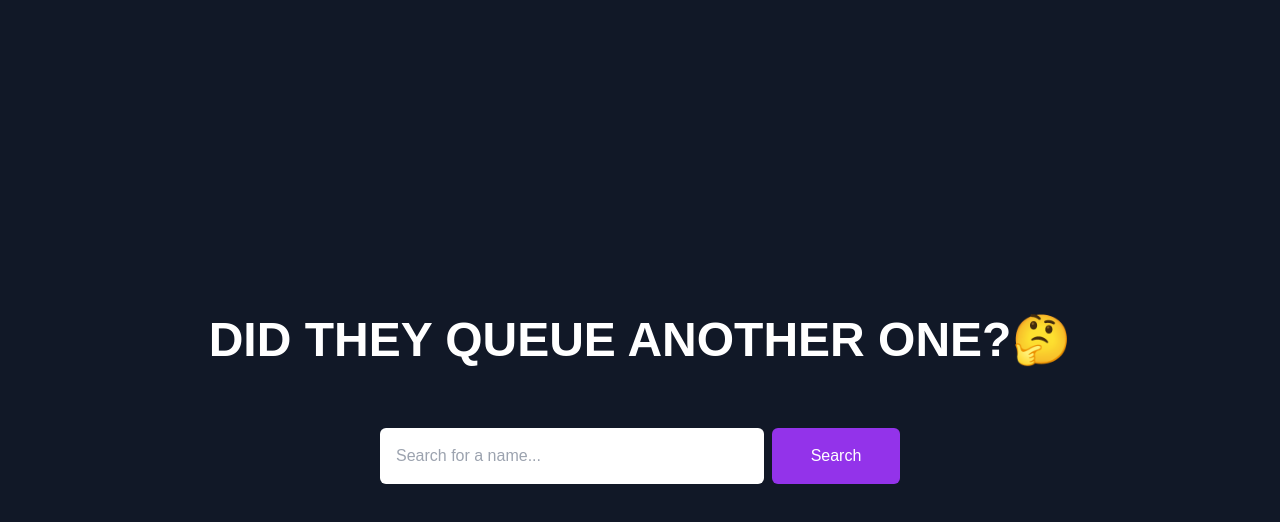
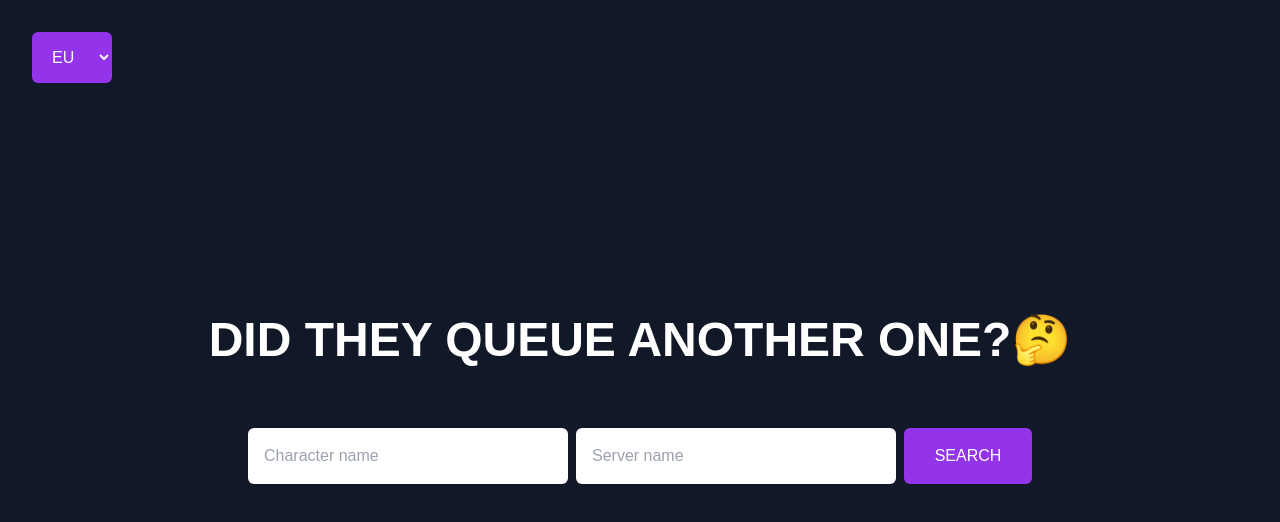
Before and after one commit to JohannesHa98/dtqao, a Next.js app: page / in a window 1280 px wide. Shown: the top 522 px of the page. Built offline with nearby package versions, Linux system fonts and the light colour scheme.

Commit message:
Add region and server search

```diff
--- a/src/app/page.js
+++ b/src/app/page.js
@@ -4,6 +4,8 @@ import axios from "axios";
 
 export default function Home() {
   const [searchQuery, setSearchQuery] = useState("");
+  const [selectedServer, setSelectedServer] = useState("");
+  const [selectedRegion, setSelectedRegion] = useState("eu"); // Default to EU
   const [showMessage, setShowMessage] = useState(null);
   const [searchResult, setSearchResult] = useState(null);
   const [hasSearched, setHasSearched] = useState(false);
@@ -11,7 +13,8 @@ export default function Home() {
   const [errorMessage, setErrorMessage] = useState("");
   const [lastModifiedDate, setLastModifiedDate] = useState(null);
 
-  const apiUrl = `https://eu.api.blizzard.com/profile/wow/character/ravencrest/${searchQuery}/statistics?namespace=profile-eu&locale=en_US&timestamp=${Date.now()}`;
+  // Adjusting apiUrl based on selected region (EU or US)
+  const apiUrl = `https://${selectedRegion}.api.blizzard.com/profile/wow/character/${selectedServer}/${searchQuery}/statistics?namespace=profile-${selectedRegion}&locale=en_US&timestamp=${Date.now()}`;
 
   const getAccessToken = async () => {
     try {
@@ -42,7 +45,7 @@ export default function Home() {
   };
 
   const handleSearch = async () => {
-    if (searchQuery.trim()) {
+    if (searchQuery.trim() && selectedServer.trim()) {
       setLoading(true);
       setErrorMessage("");
 
@@ -81,7 +84,13 @@ export default function Home() {
           setErrorMessage("No data found for this character.");
         }
       } catch (error) {
-        setErrorMessage("Failed to fetch data. Please try again.");
+        if (error.response && error.response.status === 404) {
+          // Specific message for 404 error (not found)
+          setErrorMessage("That guy does not seem to exist.");
+        } else {
+          // General error message for other errors
+          setErrorMessage("Failed to fetch data. Please try again.");
+        }
       } finally {
         setLoading(false);
         setHasSearched(true);
@@ -91,6 +100,8 @@ export default function Home() {
 
   const handleBack = () => {
     setSearchQuery("");
+    setSelectedServer("");
+    setSelectedRegion("eu"); // Reset to EU when going back
     setShowMessage(null);
     setSearchResult(null);
     setHasSearched(false);
@@ -116,14 +127,31 @@ export default function Home() {
               value={searchQuery}
               onChange={(e) => setSearchQuery(e.target.value)}
               onKeyDown={handleKeyDown}
-              className="p-4 mr-2 w-96 rounded-md text-gray-900"
-              placeholder="Search for a name..."
+              className="p-4 mr-2 w-80 rounded-md text-gray-900"
+              placeholder="Character name"
             />
+            {/* Change this to an input text field for server */}
+            <input
+              type="text"
+              value={selectedServer}
+              onChange={(e) => setSelectedServer(e.target.value)}
+              onKeyDown={handleKeyDown}
+              className="p-4 mr-2 w-80 rounded-md text-gray-900"
+              placeholder="Server name"
+            />
+            <select
+              value={selectedRegion}
+              onChange={(e) => setSelectedRegion(e.target.value)}
+              className="absolute top-8 left-8 p-4 w-20 bg-purple-600 text-white rounded-md hover:bg-purple-700 cursor-pointer"
+            >
+              <option value="eu">EU</option>
+              <option value="us">US</option>
+            </select>
             <button
               onClick={handleSearch}
-              className="p-4 w-32 bg-purple-600 text-white rounded-md"
+              className="p-4 w-32 bg-purple-600 hover:bg-purple-700 text-white rounded-md"
             >
-              Search
+              SEARCH
             </button>
           </div>
         </div>
@@ -166,7 +194,7 @@ export default function Home() {
 
           <button
             onClick={handleBack}
-            className="absolute top-8 right-8 p-4 w-32 bg-purple-600 text-white rounded-md"
+            className="absolute top-8 right-8 p-4 w-32 bg-purple-600 hover:bg-purple-700 text-white rounded-md"
           >
             BACK
           </button>
```
